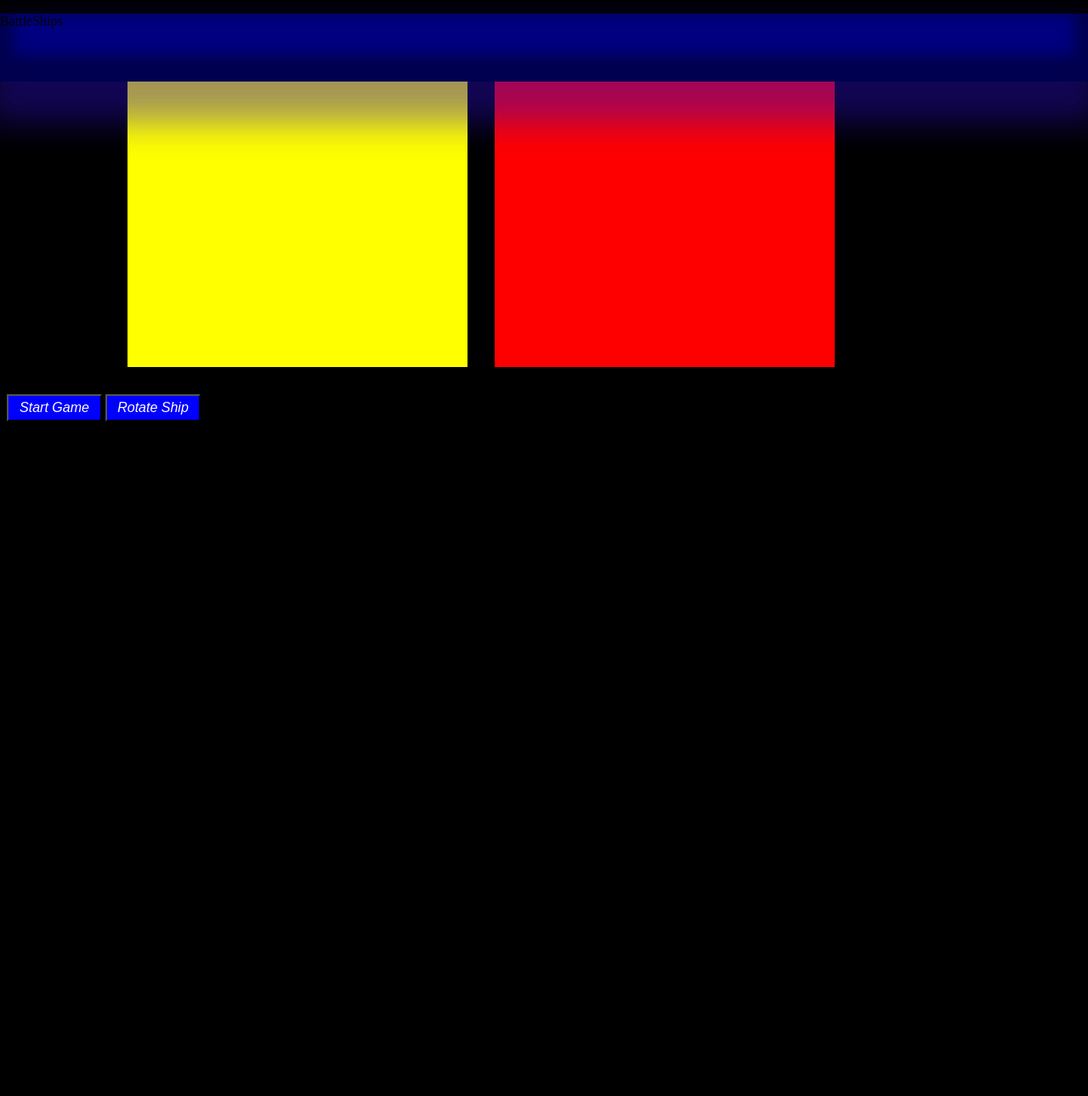
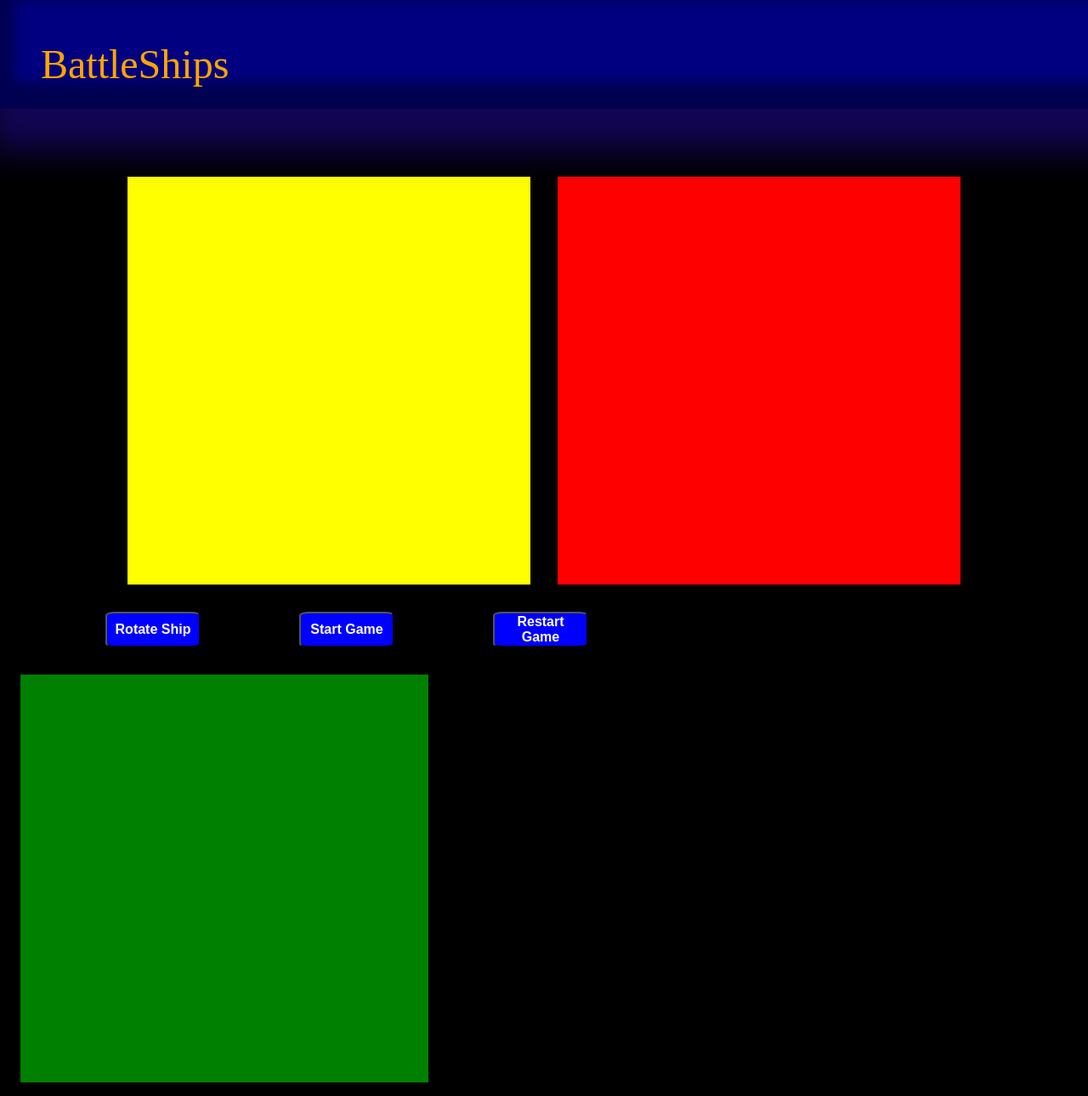
Before and after one commit to Forzafonz/BattleShip, a website: page public/index.html in a window 1280 px wide. Shown: the whole page at 85% size. Before the commit the page ends 800 px from the top, so only its background shows below. Drawn offline with nearby package versions, Linux system fonts and the light colour scheme.

Commit message:
Fixed small issues with nav bar and battlefields. Added a new button to restart the game.Added a new field for ships to choose from by player

```diff
--- a/public/index.html
+++ b/public/index.html
@@ -30,7 +30,7 @@
   <header>
 
     <nav>
-      <div id = "Title">BattleShips</div>
+      <div id = "title">BattleShips</div>
     </nav>
 
   </header>
@@ -44,8 +44,16 @@
 
   <div class = "interface">
 
+      <button id = "rotate">Rotate Ship</button>
       <button id = "start">Start Game</button>
-      <button id = "rotate">Rotate Ship</button>
+      <button id = "restart">Restart Game</button>
+
+
+  </div>
+
+  <div id = "ships-list">
+
+    <div></div>
 
   </div>
 
--- a/sass/main.scss
+++ b/sass/main.scss
@@ -1,10 +1,18 @@
 @mixin battlefield($color: Blue) {
   font-size: 1rem;
-  width: 25em;
-  height: 25em;
+  width: 30em;
+  height: 30em;
   background-color: $color;
   padding: 0;
   margin: 1em;
+  margin-top: 12em;
+}
+
+@mixin battleship($shipcolor: black, $shipsize: 1) {
+  height: 3em;
+  width: 3em * $shipsize;
+  color:$shipcolor;
+  border-radius: 7%;
 }
 
 @mixin display(){
@@ -18,11 +26,13 @@
 
 %button-style {
   font-size: 1rem;
-  font-style: oblique;
+  font-weight: bold;
   color: white;
   width: 7em;
   height: 2em;
   background-color: blue;
+  border-radius: 10%;
+  height: auto;
   &:hover {
     background-color: lightblue;
     box-shadow: 0em 0em 0.3em 0.3em rgb(255, 255, 255, 0.2), 0 0 0.2em 0.2em rgb(252, 252, 252, 0.5);
@@ -54,6 +64,11 @@ html {
 
   .interface {
 
+    display: flex;
+    min-width: 12em;
+    max-width: 50em;
+    justify-content: space-evenly;
+
     #start {
       @extend %button-style;
     }
@@ -61,6 +76,19 @@ html {
     #rotate {
       @extend %button-style;
     }
+
+    #restart {
+      @extend %button-style;
+    }
+  }
+
+  #ships-list {
+
+    @include battlefield($color:green);
+    margin-top: 2em;
+    display: flex;
+    flex-direction: column;
+
   }
 
 }
--- a/sass/nav.scss
+++ b/sass/nav.scss
@@ -11,13 +11,19 @@ html {
     margin: 0;
     position: fixed;
     left:0;
+    top: 0;
     right: 0;
     font-size: 1rem;
-
-    title {
-      font-size: 1em ;
-    }
+    padding: 1.5em;
 
   }
 
+  #title {
+    font-size: 0.3em;
+    margin: 0.2em;
+    padding: 0.3em;
+    color: orange;
+    font-size: 3em;
+  }
+
 }
```
Also changed, not shown: public/styles/main.css, public/styles/nav.css.
